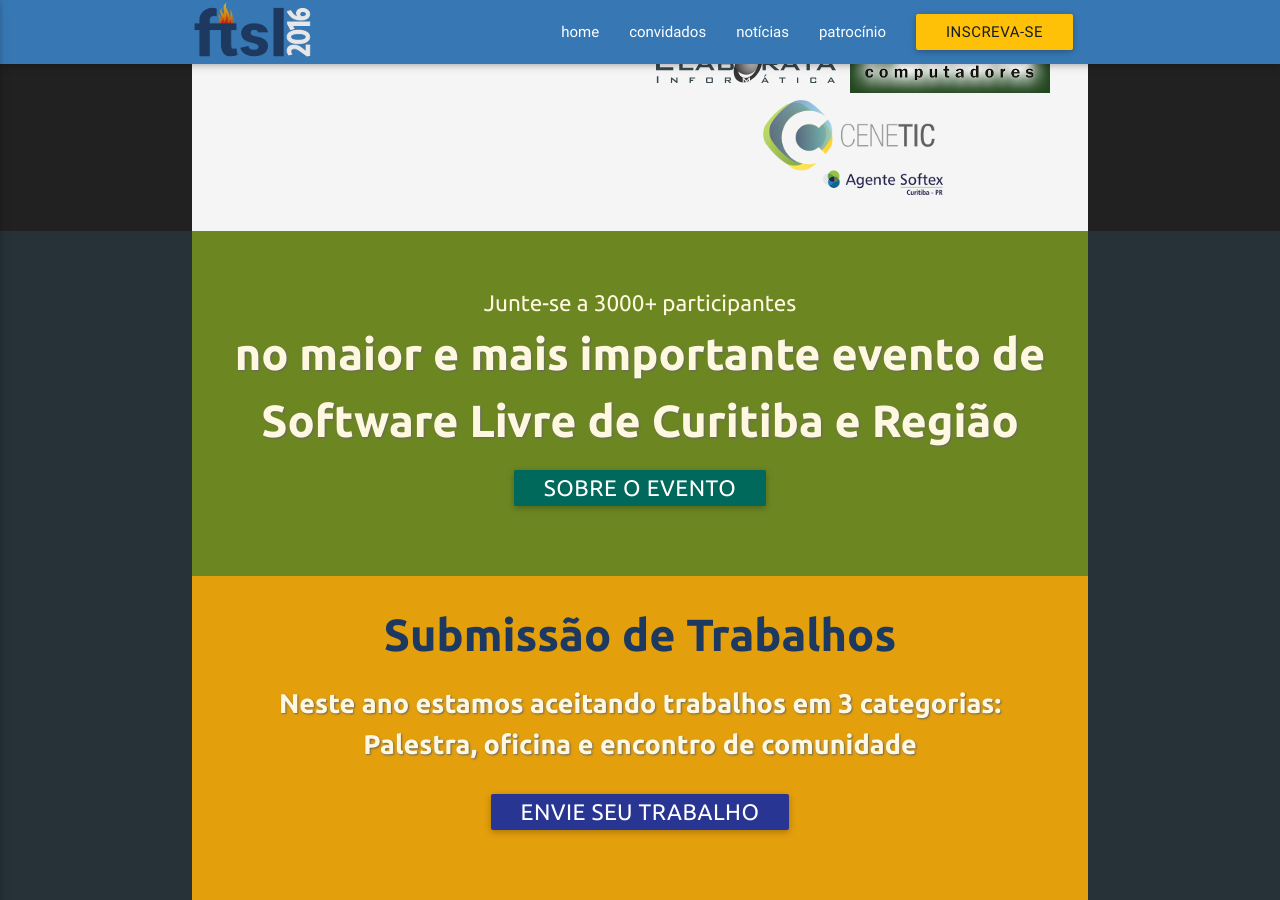
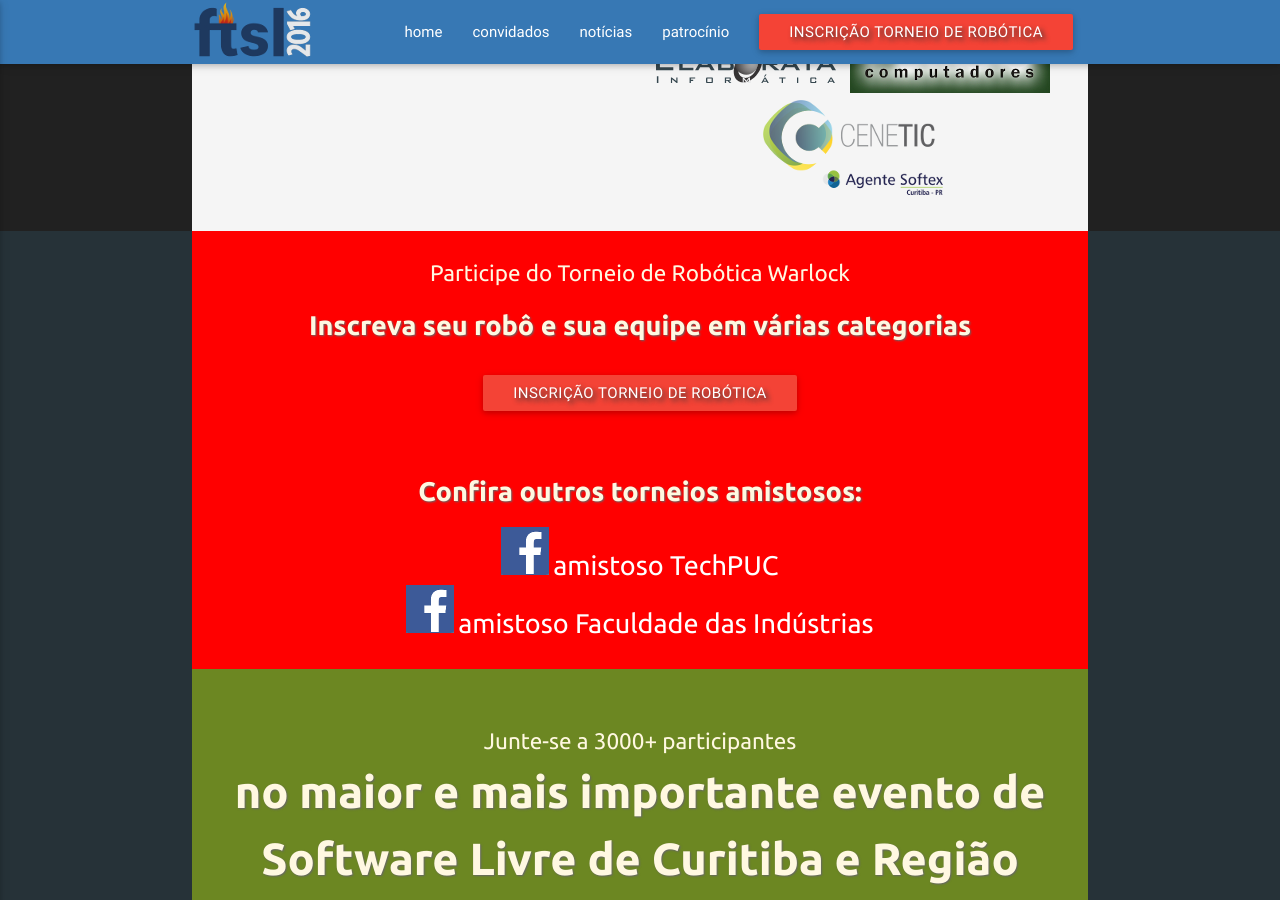
Before and after one commit to ftslorgbr/old, a Jekyll site: the page 2016/index.html, which Jekyll copies as it is, in a window 1280 px wide and 900 px high, scrolled down 785 px. Built offline with Jekyll 4.4.1, drawn with Linux system fonts in a browser that asks for light colours; nearby versions of some CDN libraries.

Commit message:
inclusão de torneio de robótica

```diff
--- a/2016/index.html
+++ b/2016/index.html
@@ -32,6 +32,43 @@
   <div id="patrocinio"></div>
 
   <section class="panel blue-grey darken-4">
+    <div class="container" style="background-color:red !important">
+      <div class="col s12 m12 l12 valign center lg-padding">
+        <span class="xs-font amber-text text-lighten-5" style="display: inline-block;">Participe do Torneio de Robótica Warlock</span>
+        <br>
+        <span class="sm-font bold amber-text text-lighten-5 font-shadow-light md-padding" style="display:inline-block">
+          Inscreva seu robô e sua equipe em várias categorias
+        </span>
+        <br>
+        <div class="md-padding">
+          <a href=" http://bit.ly/29D88p5" class="btn red font-shadow" target="_blank">Inscrição Torneio de Robótica</a>
+        </div>
+        <div class="md-padding"></div>
+
+
+
+        <span class="sm-font bold amber-text text-lighten-5 font-shadow-light md-padding" style="display:inline-block">
+          Confira outros torneios amistosos:
+        </span>
+
+        <div class="col s6 center ">
+          <a href="https://www.facebook.com/media/set/?set=oa.476865872523662&type=1" target="_blank ">
+            <img src="images/logo-facebook.png ">
+            <span class="sm-font white-text ">amistoso TechPUC</span>
+          </a>
+        </div>
+
+        <div class="col s6 center ">
+          <a href="https://www.facebook.com/media/set/?set=oa.463496620527254&type=1" target="_blank ">
+            <img src="images/logo-facebook.png ">
+            <span class="sm-font white-text ">amistoso Faculdade das Indústrias</span>
+          </a>
+        </div>
+      </div>
+    </div>
+  </section>
+
+  <section class="panel blue-grey darken-4">
     <div class="container" style="background-color: #6c8722 !important">
       <div class="col s12 m12 l12 valign center lg-padding">
         <div class="md-padding"></div>
@@ -48,24 +85,6 @@
            <a href="http://ftsl.org.br/sobre" target="_blank" class="btn teal darken-3 xs-font">Sobre o evento</a>
         </div>
 
-        <div class="md-padding"></div>
-      </div>
-    </div>
-  </section>
-
-  <section class="panel blue-grey darken-4">
-    <div class="container" style="background-color: #e49f0c !important">
-      <div class="col s12 m12 l12 valign center lg-padding">
-        <span class="md-font bold" style="display: inline-block; color:#1e395f">Submissão de Trabalhos</span>
-        <br>
-        <span class="sm-font bold amber-text text-lighten-5 font-shadow-light md-padding" style="display:inline-block">
-          Neste ano estamos aceitando trabalhos em 3 categorias:<br>
-          Palestra, oficina e encontro de comunidade
-        </span>
-        <br>
-        <div class="md-padding">
-          <a href="http://ftsl.org.br/presentationform" target="_blank" class="btn indigo darken-3 xs-font">envie seu trabalho</a>
-        </div>
         <div class="md-padding"></div>
       </div>
     </div>
--- a/2016/menu.html
+++ b/2016/menu.html
@@ -6,7 +6,7 @@
   <li class="hide"><a href="agenda.html">agenda</a></li>
   <li><a href="index.html#noticias">notícias</a></li>
   <li><a href="patrocinio.html">patrocínio</a></li>
-  <li><a href="http://ftsl.org.br/user" class="btn amber darkblue-text">Inscreva-se</a></li>
+  <li><a href=" http://bit.ly/29D88p5" class="btn red font-shadow" target="_blank">Inscrição Torneio de Robótica</a></li>
 </ul>
 
 <ul id="nav-mobile" class="side-nav">
```
